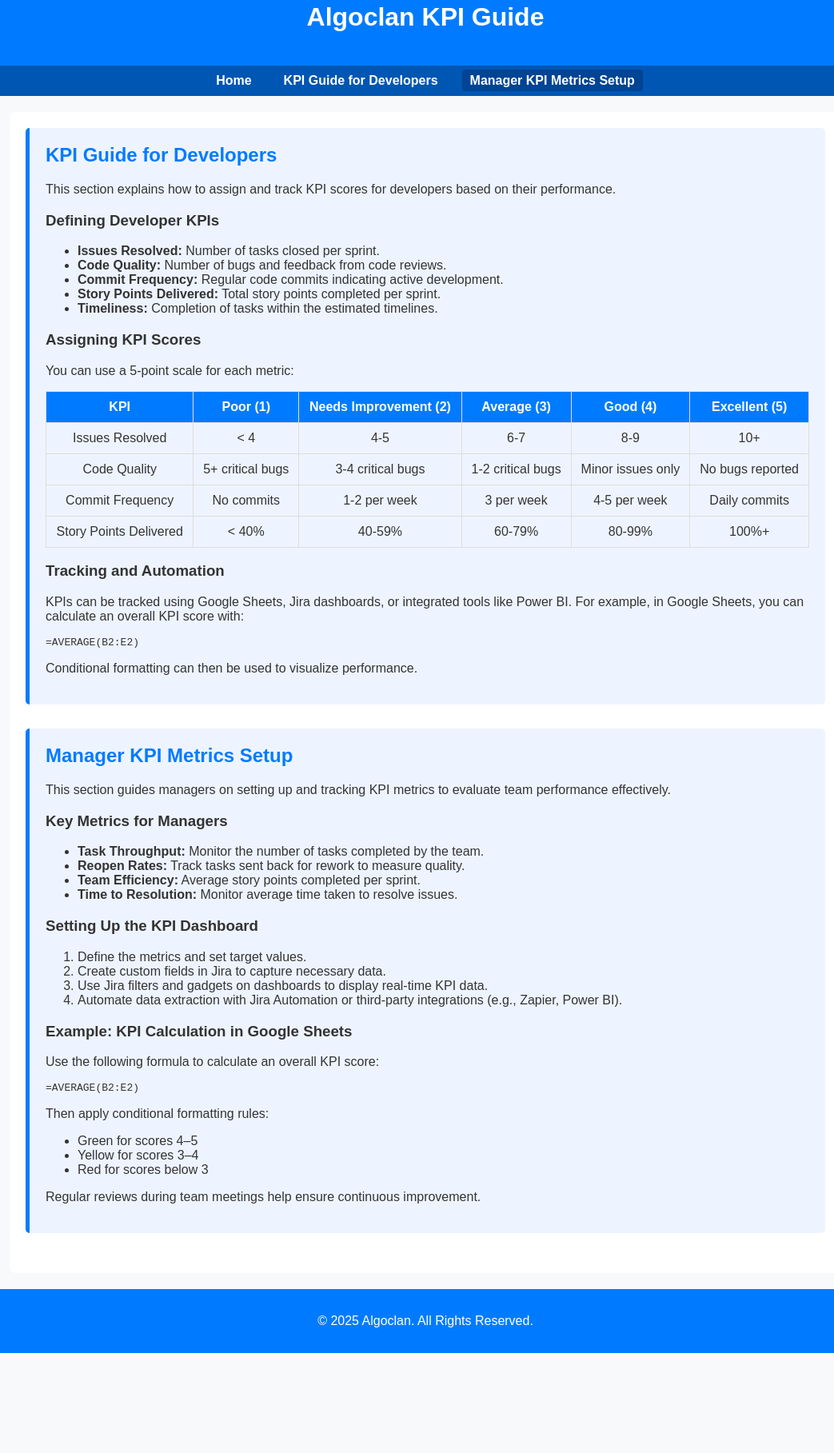
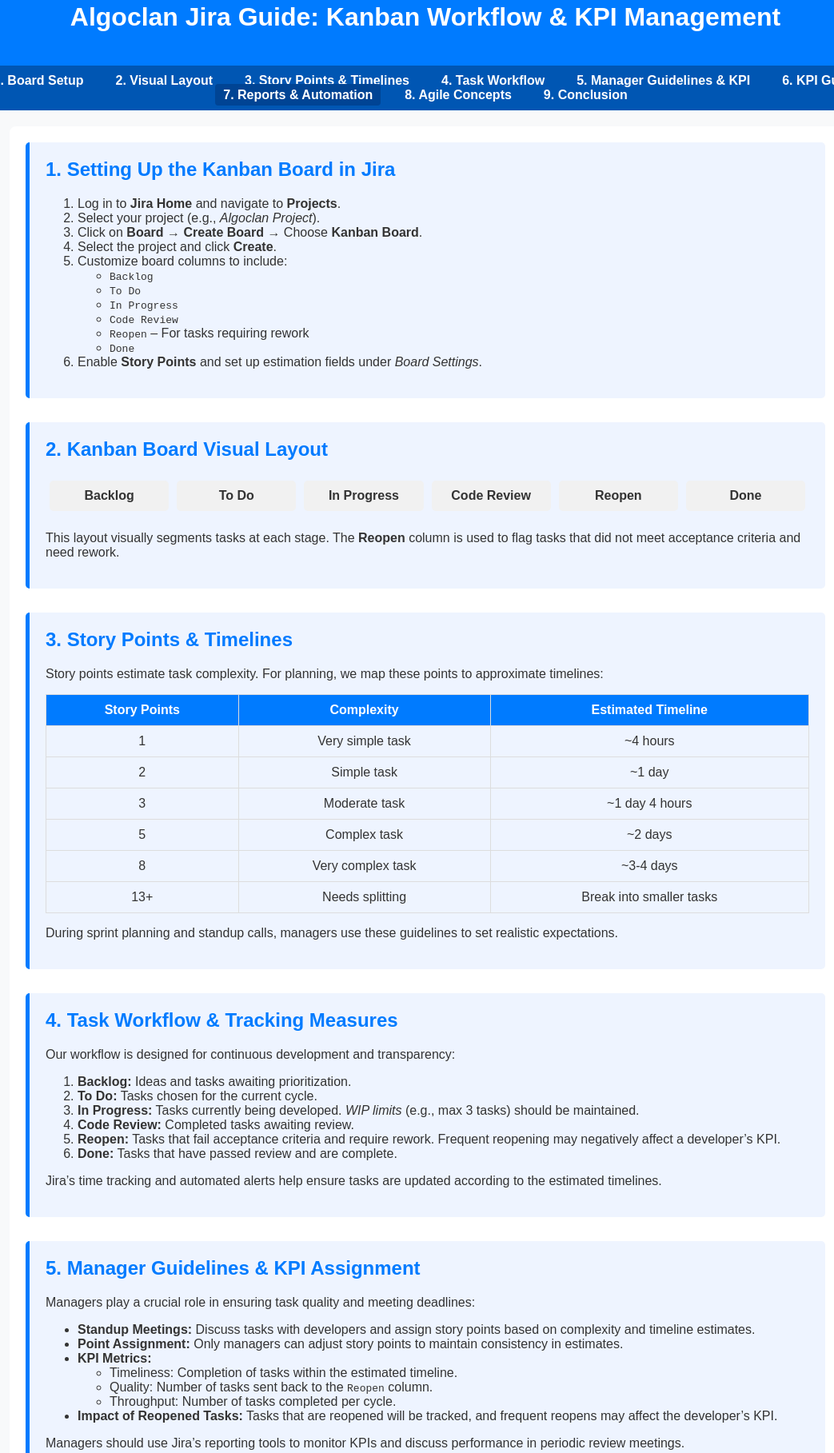
Before and after one commit to solobuilderhub/jira_guide, a plain HTML site: page index.html in a window 1280 px wide. Shown: the part 38-1855 px from the top of the page at 80% size, without its empty margins (108-1151 px from the left). Before the commit the page ends 1730 px from the top, so only its background shows below. Drawn offline with Linux system fonts and the light colour scheme.

Commit message:
Update index.html

```diff
--- a/index.html
+++ b/index.html
@@ -3,126 +3,237 @@
 <head>
   <meta charset="UTF-8" />
   <meta name="viewport" content="width=device-width, initial-scale=1.0" />
-  <title>Algoclan KPI Guide</title>
+  <title>Algoclan Jira Guide: Kanban Workflow & KPI Management</title>
   <link rel="stylesheet" href="style.css" />
 </head>
 <body>
   <header>
-    <h1>Algoclan KPI Guide</h1>
+    <h1>Algoclan Jira Guide: Kanban Workflow & KPI Management</h1>
   </header>
 
   <nav>
     <ul>
-      <li><a href="index.html">Home</a></li>
-      <li><a href="#kpi-guide">KPI Guide for Developers</a></li>
-      <li><a href="#manager-kpi">Manager KPI Metrics Setup</a></li>
+      <li><a href="#setup">1. Board Setup</a></li>
+      <li><a href="#visual">2. Visual Layout</a></li>
+      <li><a href="#story-points">3. Story Points & Timelines</a></li>
+      <li><a href="#workflow">4. Task Workflow</a></li>
+      <li><a href="#manager">5. Manager Guidelines & KPI</a></li>
+      <li><a href="kpi.html">6. KPI Guide</a></li>
+      <li><a href="#reports">7. Reports & Automation</a></li>
+      <li><a href="#concepts">8. Agile Concepts</a></li>
+      <li><a href="#conclusion">9. Conclusion</a></li>
     </ul>
   </nav>
 
   <main>
-    <!-- KPI Guide for Developers -->
-    <section id="kpi-guide" class="section">
-      <h2>KPI Guide for Developers</h2>
-      <p>This section explains how to assign and track KPI scores for developers based on their performance.</p>
+    <!-- Section 1: Board Setup -->
+    <section id="setup" class="section">
+      <h2>1. Setting Up the Kanban Board in Jira</h2>
+      <ol>
+        <li>Log in to <strong>Jira Home</strong> and navigate to <strong>Projects</strong>.</li>
+        <li>Select your project (e.g., <em>Algoclan Project</em>).</li>
+        <li>Click on <strong>Board</strong> → <strong>Create Board</strong> → Choose <strong>Kanban Board</strong>.</li>
+        <li>Select the project and click <strong>Create</strong>.</li>
+        <li>
+          Customize board columns to include:
+          <ul>
+            <li><code>Backlog</code></li>
+            <li><code>To Do</code></li>
+            <li><code>In Progress</code></li>
+            <li><code>Code Review</code></li>
+            <li><code>Reopen</code> – For tasks requiring rework</li>
+            <li><code>Done</code></li>
+          </ul>
+        </li>
+        <li>
+          Enable <strong>Story Points</strong> and set up estimation fields under <em>Board Settings</em>.
+        </li>
+      </ol>
+    </section>
 
-      <h3>Defining Developer KPIs</h3>
-      <ul>
-        <li><strong>Issues Resolved:</strong> Number of tasks closed per sprint.</li>
-        <li><strong>Code Quality:</strong> Number of bugs and feedback from code reviews.</li>
-        <li><strong>Commit Frequency:</strong> Regular code commits indicating active development.</li>
-        <li><strong>Story Points Delivered:</strong> Total story points completed per sprint.</li>
-        <li><strong>Timeliness:</strong> Completion of tasks within the estimated timelines.</li>
-      </ul>
-
-      <h3>Assigning KPI Scores</h3>
-      <p>You can use a 5-point scale for each metric:</p>
-      <table class="story-points-table">
-        <tr>
-          <th>KPI</th>
-          <th>Poor (1)</th>
-          <th>Needs Improvement (2)</th>
-          <th>Average (3)</th>
-          <th>Good (4)</th>
-          <th>Excellent (5)</th>
-        </tr>
-        <tr>
-          <td>Issues Resolved</td>
-          <td>&lt; 4</td>
-          <td>4-5</td>
-          <td>6-7</td>
-          <td>8-9</td>
-          <td>10+</td>
-        </tr>
-        <tr>
-          <td>Code Quality</td>
-          <td>5+ critical bugs</td>
-          <td>3-4 critical bugs</td>
-          <td>1-2 critical bugs</td>
-          <td>Minor issues only</td>
-          <td>No bugs reported</td>
-        </tr>
-        <tr>
-          <td>Commit Frequency</td>
-          <td>No commits</td>
-          <td>1-2 per week</td>
-          <td>3 per week</td>
-          <td>4-5 per week</td>
-          <td>Daily commits</td>
-        </tr>
-        <tr>
-          <td>Story Points Delivered</td>
-          <td>&lt; 40%</td>
-          <td>40-59%</td>
-          <td>60-79%</td>
-          <td>80-99%</td>
-          <td>100%+</td>
-        </tr>
-      </table>
-
-      <h3>Tracking and Automation</h3>
+    <!-- Section 2: Visual Layout -->
+    <section id="visual" class="section">
+      <h2>2. Kanban Board Visual Layout</h2>
+      <div class="board-visual">
+        <div class="column">Backlog</div>
+        <div class="column">To Do</div>
+        <div class="column">In Progress</div>
+        <div class="column">Code Review</div>
+        <div class="column">Reopen</div>
+        <div class="column">Done</div>
+      </div>
       <p>
-        KPIs can be tracked using Google Sheets, Jira dashboards, or integrated tools like Power BI. For example, in Google Sheets, you can calculate an overall KPI score with:
-      </p>
-      <pre><code>=AVERAGE(B2:E2)</code></pre>
-      <p>
-        Conditional formatting can then be used to visualize performance.
+        This layout visually segments tasks at each stage. The <strong>Reopen</strong> column is used to flag tasks that did not meet acceptance criteria and need rework.
       </p>
     </section>
 
-    <!-- Manager KPI Metrics Setup -->
-    <section id="manager-kpi" class="section">
-      <h2>Manager KPI Metrics Setup</h2>
-      <p>This section guides managers on setting up and tracking KPI metrics to evaluate team performance effectively.</p>
+    <!-- Section 3: Story Points & Timelines -->
+    <section id="story-points" class="section">
+      <h2>3. Story Points & Timelines</h2>
+      <p>
+        Story points estimate task complexity. For planning, we map these points to approximate timelines:
+      </p>
+      <table class="story-points-table">
+        <tr>
+          <th>Story Points</th>
+          <th>Complexity</th>
+          <th>Estimated Timeline</th>
+        </tr>
+        <tr>
+          <td>1</td>
+          <td>Very simple task</td>
+          <td>~4 hours</td>
+        </tr>
+        <tr>
+          <td>2</td>
+          <td>Simple task</td>
+          <td>~1 day</td>
+        </tr>
+        <tr>
+          <td>3</td>
+          <td>Moderate task</td>
+          <td>~1 day 4 hours</td>
+        </tr>
+        <tr>
+          <td>5</td>
+          <td>Complex task</td>
+          <td>~2 days</td>
+        </tr>
+        <tr>
+          <td>8</td>
+          <td>Very complex task</td>
+          <td>~3-4 days</td>
+        </tr>
+        <tr>
+          <td>13+</td>
+          <td>Needs splitting</td>
+          <td>Break into smaller tasks</td>
+        </tr>
+      </table>
+      <p>
+        During sprint planning and standup calls, managers use these guidelines to set realistic expectations.
+      </p>
+    </section>
 
-      <h3>Key Metrics for Managers</h3>
-      <ul>
-        <li><strong>Task Throughput:</strong> Monitor the number of tasks completed by the team.</li>
-        <li><strong>Reopen Rates:</strong> Track tasks sent back for rework to measure quality.</li>
-        <li><strong>Team Efficiency:</strong> Average story points completed per sprint.</li>
-        <li><strong>Time to Resolution:</strong> Monitor average time taken to resolve issues.</li>
-      </ul>
+    <!-- Section 4: Task Workflow -->
+    <section id="workflow" class="section">
+      <h2>4. Task Workflow & Tracking Measures</h2>
+      <p>
+        Our workflow is designed for continuous development and transparency:
+      </p>
+      <ol>
+        <li>
+          <strong>Backlog:</strong> Ideas and tasks awaiting prioritization.
+        </li>
+        <li>
+          <strong>To Do:</strong> Tasks chosen for the current cycle.
+        </li>
+        <li>
+          <strong>In Progress:</strong> Tasks currently being developed. <em>WIP limits</em> (e.g., max 3 tasks) should be maintained.
+        </li>
+        <li>
+          <strong>Code Review:</strong> Completed tasks awaiting review.
+        </li>
+        <li>
+          <strong>Reopen:</strong> Tasks that fail acceptance criteria and require rework. Frequent reopening may negatively affect a developer’s KPI.
+        </li>
+        <li>
+          <strong>Done:</strong> Tasks that have passed review and are complete.
+        </li>
+      </ol>
+      <p>
+        Jira’s time tracking and automated alerts help ensure tasks are updated according to the estimated timelines.
+      </p>
+    </section>
 
-      <h3>Setting Up the KPI Dashboard</h3>
-      <ol>
-        <li>Define the metrics and set target values.</li>
-        <li>Create custom fields in Jira to capture necessary data.</li>
-        <li>Use Jira filters and gadgets on dashboards to display real-time KPI data.</li>
-        <li>Automate data extraction with Jira Automation or third-party integrations (e.g., Zapier, Power BI).</li>
-      </ol>
-
-      <h3>Example: KPI Calculation in Google Sheets</h3>
-      <p>Use the following formula to calculate an overall KPI score:</p>
-      <pre><code>=AVERAGE(B2:E2)</code></pre>
+    <!-- Section 5: Manager Guidelines & KPI -->
+    <section id="manager" class="section">
+      <h2>5. Manager Guidelines & KPI Assignment</h2>
       <p>
-        Then apply conditional formatting rules:
+        Managers play a crucial role in ensuring task quality and meeting deadlines:
       </p>
       <ul>
-        <li>Green for scores 4–5</li>
-        <li>Yellow for scores 3–4</li>
-        <li>Red for scores below 3</li>
+        <li>
+          <strong>Standup Meetings:</strong> Discuss tasks with developers and assign story points based on complexity and timeline estimates.
+        </li>
+        <li>
+          <strong>Point Assignment:</strong> Only managers can adjust story points to maintain consistency in estimates.
+        </li>
+        <li>
+          <strong>KPI Metrics:</strong>
+          <ul>
+            <li>Timeliness: Completion of tasks within the estimated timeline.</li>
+            <li>Quality: Number of tasks sent back to the <code>Reopen</code> column.</li>
+            <li>Throughput: Number of tasks completed per cycle.</li>
+          </ul>
+        </li>
+        <li>
+          <strong>Impact of Reopened Tasks:</strong> Tasks that are reopened will be tracked, and frequent reopens may affect the developer’s KPI.
+        </li>
       </ul>
       <p>
-        Regular reviews during team meetings help ensure continuous improvement.
+        Managers should use Jira’s reporting tools to monitor KPIs and discuss performance in periodic review meetings.
+      </p>
+    </section>
+
+    <!-- Section 7: Reports & Automation -->
+    <section id="reports" class="section">
+      <h2>7. Reports, Metrics & Automation</h2>
+      <p>
+        Jira provides various reporting tools to monitor workflow health and efficiency:
+      </p>
+      <ul>
+        <li>
+          <strong>Control Chart:</strong> Track cycle and lead times for tasks.
+        </li>
+        <li>
+          <strong>Cumulative Flow Diagram (CFD):</strong> Visualize work in progress and identify bottlenecks.
+        </li>
+        <li>
+          <strong>Automation Rules:</strong>
+          <pre><code>
+Trigger: Issue transitioned to "In Progress"
+Condition: JQL – status = "In Progress" AND updated <= -5d
+Action: Send Slack/Email alert
+          </code></pre>
+          Automation ensures timely notifications if tasks remain stagnant.
+        </li>
+      </ul>
+    </section>
+
+    <!-- Section 8: Agile Concepts -->
+    <section id="concepts" class="section">
+      <h2>8. Agile Concepts & Best Practices</h2>
+      <p>
+        Our development approach is a hybrid of Scrum and continuous development:
+      </p>
+      <ul>
+        <li>
+          <strong>Daily Standups:</strong> Brief meetings to discuss progress and blockers.
+        </li>
+        <li>
+          <strong>Sprint Planning:</strong> Collaborative review of tasks and estimation of story points.
+        </li>
+        <li>
+          <strong>Continuous Integration:</strong> Frequent code merges and regular code reviews to maintain quality.
+        </li>
+        <li>
+          <strong>Retrospectives:</strong> Periodic sessions to discuss improvements.
+        </li>
+        <li>
+          <strong>Feedback Loop:</strong> Encourage open communication and ongoing adjustments.
+        </li>
+      </ul>
+    </section>
+
+    <!-- Section 9: Conclusion -->
+    <section id="conclusion" class="section">
+      <h2>9. Conclusion</h2>
+      <p>
+        This guide provides a comprehensive overview of how Algoclan manages its tasks and measures performance using Jira. By following the defined board setup, estimation, and KPI guidelines, all team members will understand what to expect and how to deliver work efficiently.
+      </p>
+      <p>
+        Please keep this document updated and review it periodically during retrospectives.
       </p>
     </section>
   </main>
```
